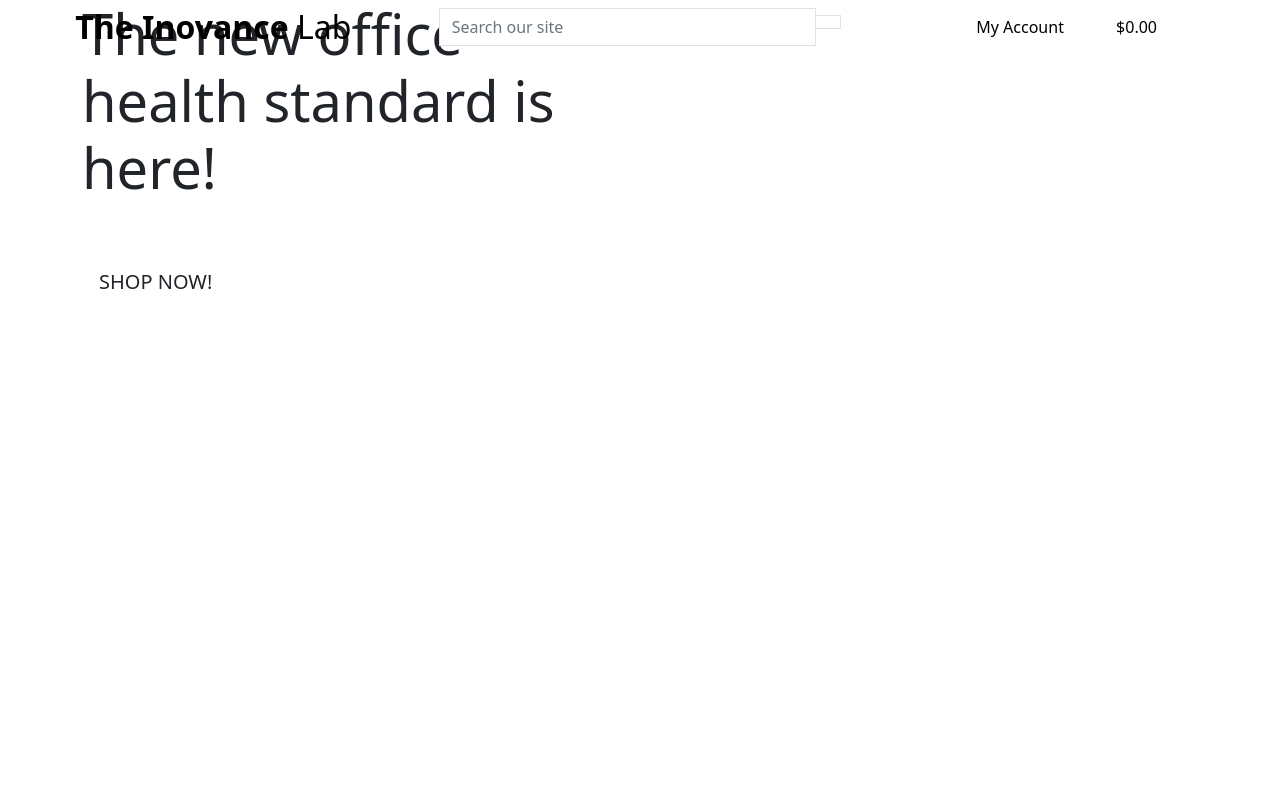
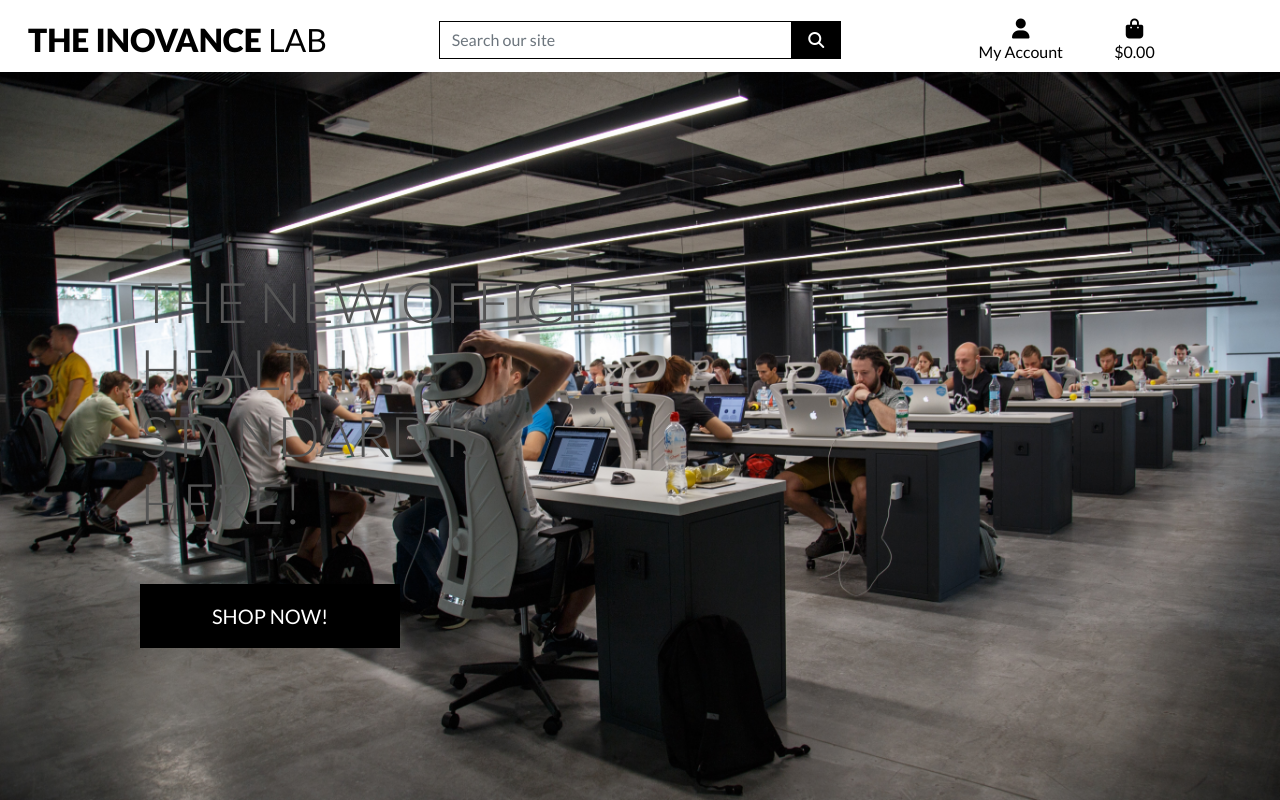
Before and after one commit to Adhartasdev/Theinovancelab, a Django app: page / in a window 1280 px wide. Run offline with Django 3.2, Linux system fonts and the light colour scheme; some libraries are stand-ins or nearby versions.

Commit message:
completed home page header and css

```diff
--- /dev/null
+++ b/static/css/base.css
@@ -0,0 +1,80 @@
+html {
+    height: 100%;
+}
+
+body {
+    background: url('media/alex-kotliarskyi-QBpZGqEMsKg-unsplash.jpg') no-repeat center center fixed;
+    background-size: cover;
+    height: calc(100vh - 164px);
+    color: #555;
+    font-family: 'Lato';
+}
+/* from Bulma */
+.icon {
+    align-items: center;
+    display: inline-flex;
+    justify-content: center;
+    height: 1.5rem;
+    width: 1.5rem;
+}
+
+.logo-font {
+    text-transform: uppercase;
+}
+
+.main-logo-link {
+    width: fit-content;
+}
+
+.shop-now-button {
+    background: black;
+    color: white;
+    min-width: 260px;
+}
+
+.btn-black {
+    background: black;
+    color: white;
+}
+
+.shop-now-button:hover,
+.shop-now-button:active,
+.shop-now-button:focus,
+.btn-black:hover,
+.btn-black:active,
+.btn-black:focus {
+    background: #222;
+    color: white;
+}
+
+.text-black {
+    color: #000 !important;
+}
+
+.border-black {
+    border: 1px solid black !important;
+}
+
+/* -------------------------------- Media Queries */
+
+/* Slightly larger container on xl screens */
+@media (min-width: 1200px) {
+  .container {
+    max-width: 80%;
+  }
+}
+
+/* fixed top navbar only on medium and up */
+@media (min-width: 992px) {
+    .fixed-top-desktop-only {
+        position: fixed;
+        top: 0;
+        right: 0;
+        left: 0;
+        z-index: 1030;
+    }
+
+    .header-container {
+        padding-top: 164px;
+    }
+}
--- a/templates/base.html
+++ b/templates/base.html
@@ -14,14 +14,20 @@
     {% endblock %}
 
     {% block corecss %}
+    <link rel="preconnect" href="https://fonts.gstatic.com" crossorigin>
+    <link
+        href="https://fonts.googleapis.com/css2?family=Lato:ital,wght@0,100;0,300;0,400;0,900;1,100;1,300;1,400;1,700;1,900&display=swap"
+        rel="stylesheet">
     <link href="https://cdn.jsdelivr.net/npm/bootstrap@5.1.3/dist/css/bootstrap.min.css" rel="stylesheet"
         integrity="sha384-1BmE4kWBq78iYhFldvKuhfTAU6auU8tT94WrHftjDbrCEXSU1oBoqyl2QvZ6jIW3" crossorigin="anonymous">
+    <link rel="stylesheet" href="{% static 'css/base.css' %}">
     {% endblock %}
 
     {% block extra_css %}
     {% endblock %}
 
     {% block corejs %}
+    <script src="https://kit.fontawesome.com/f52c453be5.js" crossorigin="anonymous"></script>
     <script src="https://cdn.jsdelivr.net/npm/bootstrap@5.1.3/dist/js/bootstrap.bundle.min.js"
         integrity="sha384-ka7Sk0Gln4gmtz2MlQnikT1wXgYsOg+OMhuP+IlRH9sENBO0LRn5q+8nbTov4+1p" crossorigin="anonymous">
     </script>
@@ -45,7 +51,7 @@
 
 <body>
     <header class="container-fluid fixed-top">
-        <div class="row">
+        <div id="topnav" class="row bg-white pt-lg-2 d-none d-lg-flex">
             <div class="col-12 col-lg-4 my-auto py-1 py-lg-0 text-center text-lg-left">
                 <a href="{% url 'home' %}" class="nav-link main-logo-link">
                     <h2 class="logo-font text-black my-0"><strong>The Inovance</strong> Lab</h2>
--- a/theinovancelab/settings.py
+++ b/theinovancelab/settings.py
@@ -148,6 +148,10 @@
 # https://docs.djangoproject.com/en/3.2/howto/static-files/
 
 STATIC_URL = '/static/'
+STATICFILES_DIRS = (os.path.join(BASE_DIR, 'static'),)
+
+MEDIA_URL = '/media/'
+MEDIA_ROOT = os.path.join(BASE_DIR, 'media')
 
 # Default primary key field type
 # https://docs.djangoproject.com/en/3.2/ref/settings/#default-auto-field
--- a/theinovancelab/urls.py
+++ b/theinovancelab/urls.py
@@ -15,9 +15,11 @@
 """
 from django.contrib import admin
 from django.urls import path, include
+from django.conf import settings
+from django.conf.urls.static import static
 
 urlpatterns = [
     path('admin/', admin.site.urls),
     path('accounts/', include('allauth.urls')),
     path('', include('home.urls')),
-]
+] + static(settings.MEDIA_URL, document_root=settings.MEDIA_ROOT)
```
Also changed, not shown: media/alex-kotliarskyi-QBpZGqEMsKg-unsplash.jpg (added).
